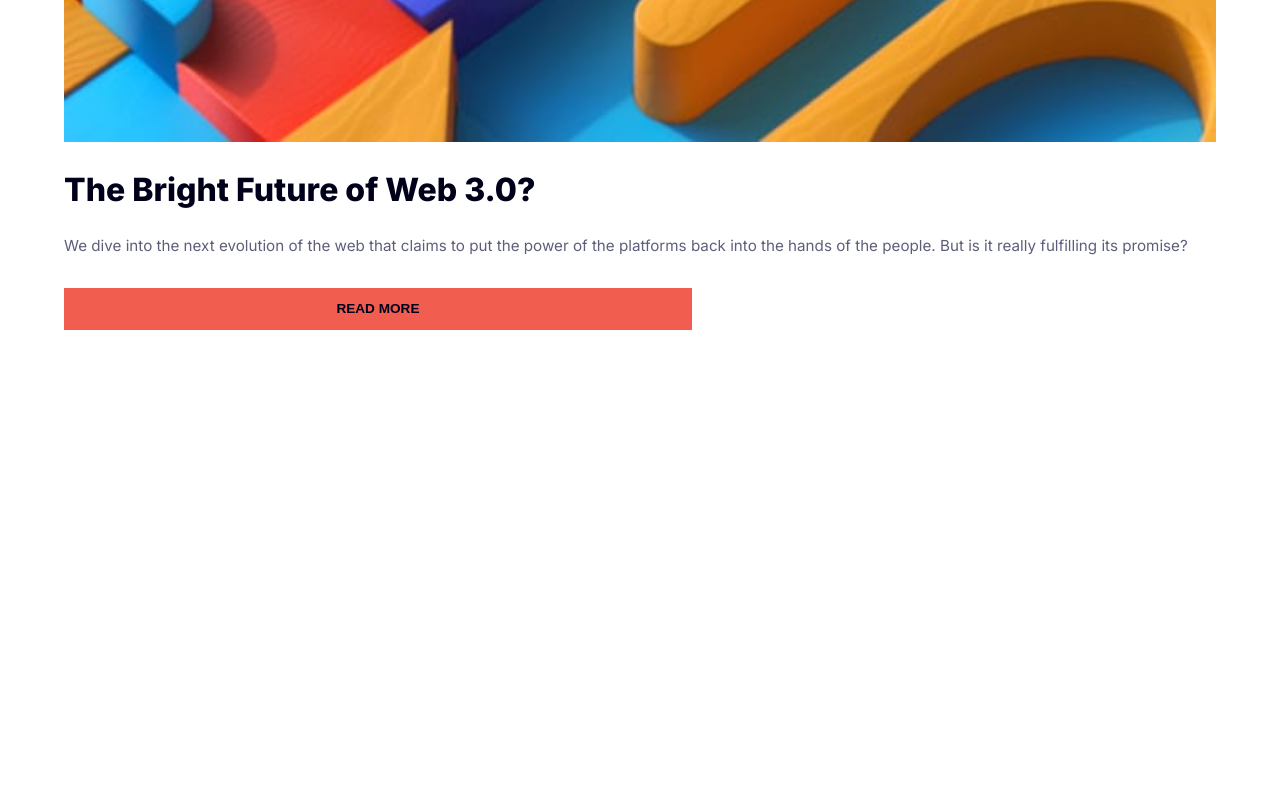
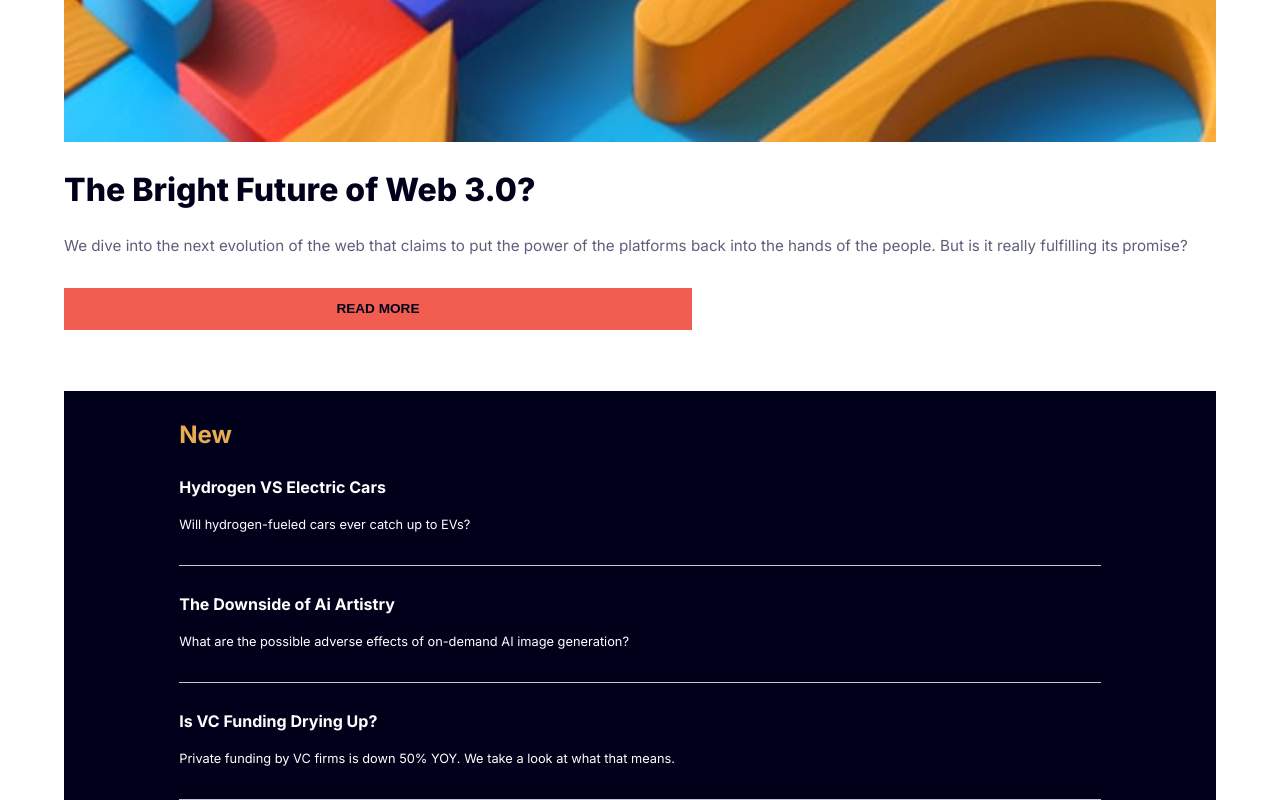
Before and after one commit to Luendel/news-home-page, an Angular app: page / in a window 1280 px wide. Shown: the part 966-1766 px from the top of the page. Before the commit the page ends 1325 px from the top, so only its background shows below. Built offline with nearby package versions, Linux system fonts and the light colour scheme.

Commit message:
modified:   src/components/new-section/section.component.css modified:   src/components/new-section/section.component.html

```diff
--- a/src/components/new-section/section.component.css
+++ b/src/components/new-section/section.component.css
@@ -0,0 +1,39 @@
+section {
+    width: 90%;
+    background-color: hsl(240, 100%, 5%);
+    font-family: "Inter", sans-serif;
+    margin: 0 auto;
+    color: white;
+    padding-top: 1.8rem;
+    margin-top: 2rem;
+}
+
+section h2 {
+    color: hsl(35, 77%, 62%);
+    font-size: 1.5rem;
+    width: 80%;
+    margin: 0 auto;
+}
+
+section ul {
+    margin: 0 auto;
+    list-style-type: none;
+    width: 80%;
+}
+
+section ul li {
+    padding-bottom: 1.75rem;
+    padding-top: 1.75rem;
+    border-bottom: 1px solid hsl(233, 8%, 79%);
+}
+
+section ul li h3 {
+    font-size: 1rem;
+    font-weight: 700;
+}
+
+section ul li p {
+    margin-top: 1rem;
+    font-size: 0.8rem;
+    line-height: 1.5rem;
+}
--- a/src/components/new-section/section.component.html
+++ b/src/components/new-section/section.component.html
@@ -0,0 +1,17 @@
+<section>
+    <h2>New</h2>
+    <ul>
+       <li>
+            <h3>Hydrogen VS Electric Cars</h3>
+            <p>Will hydrogen-fueled cars ever catch up to EVs?</p>
+       </li>
+       <li>
+            <h3>The Downside of Ai Artistry</h3>
+            <p>What are the possible adverse effects of on-demand AI image generation?</p>
+       </li>
+       <li>
+            <h3>Is VC Funding Drying Up?</h3>
+            <p>Private funding by VC firms is down 50% YOY. We take a look at what that means.</p>
+       </li>
+    </ul>
+</section>
```
